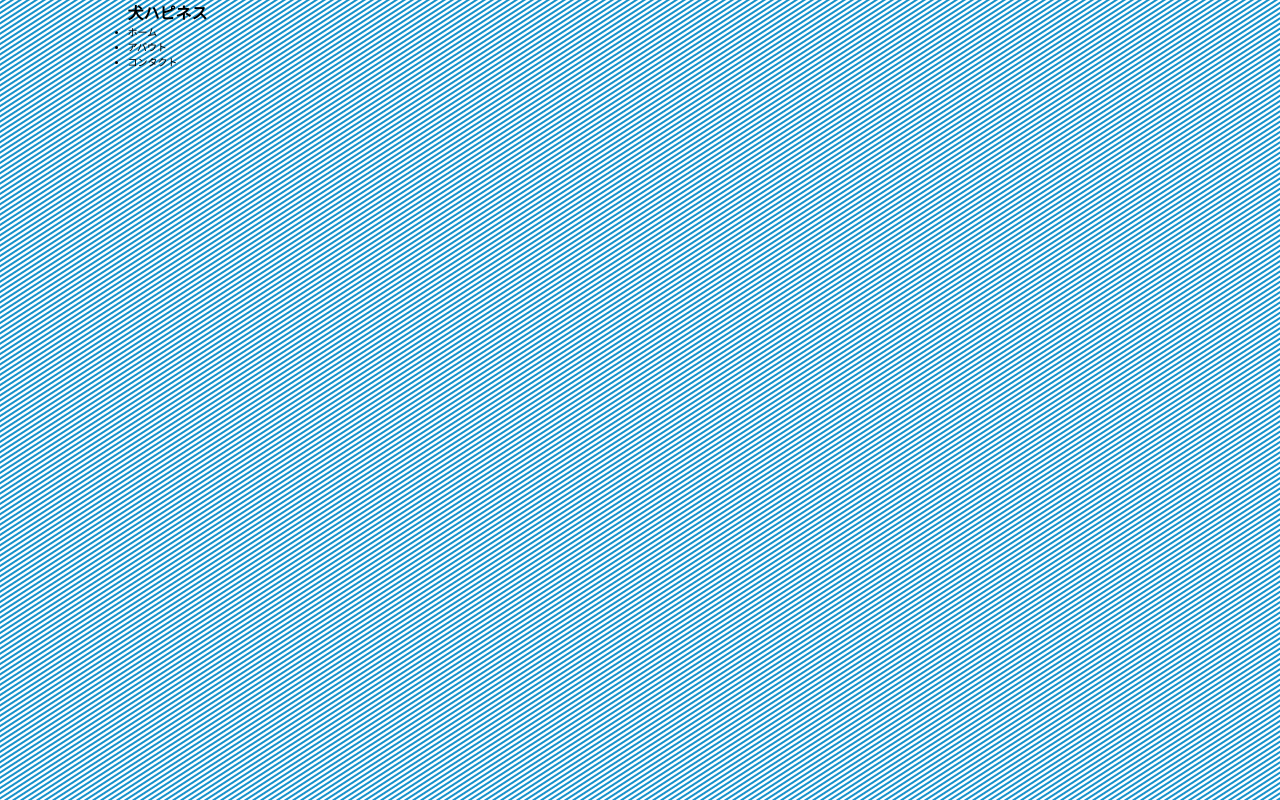
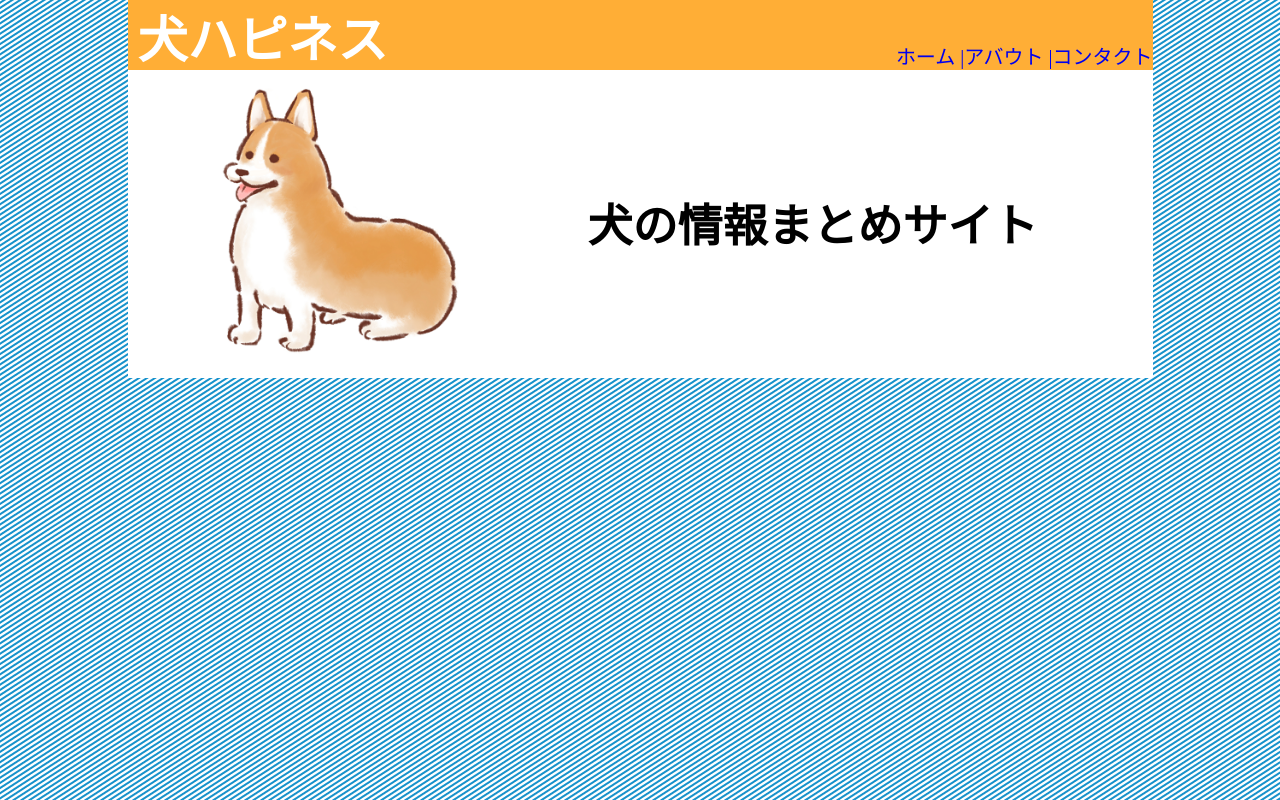
Before and after one commit to Tomo-create/SaSS-practice_dog, a plain HTML site: page index.html in a window 1280 px wide. Drawn offline with nearby package versions, Linux system fonts and the light colour scheme; files that its build step writes are made by us from their sources.

Commit message:
ヘッダー完成。2h

```diff
--- a/css/style.scss
+++ b/css/style.scss
@@ -12,10 +12,63 @@ html{
 }
 
 h1{
-  font-size: 1.6rem;
+  font-size: 5rem;
+  display: inline-block;
 }
 
 .wrap{
   width: 1025px;
   margin: auto;
+  background-color: #fff;
+
+  header{
+    background-color: #FFAE36;
+  }
+
+  .HeaderBar{
+    position: relative;
+    width: 100%;
+    height: 70px;
+    h1{
+      position: absolute;
+      color: #fff;
+      left: 10px;
+    }
+    .HeaderBarMenu{
+      list-style: none;
+      position: absolute;
+      bottom: 0;
+      right: 0;
+      li{
+        float: right;
+        font-size: 20px;
+        a{
+          text-decoration: none;
+        }
+      }
+    }
+  }
+
+  .HeaderBar::after{
+    position: fixed;
+  }
+
+  .HeaderImg{
+    background-color: #fff;
+    position: relative;
+    width: 100%;
+    height: 308px;
+    img{
+      position: absolute;
+      width: 40%;
+    }
+    h2{
+      position: absolute;
+      font-size: 4.5rem;
+      top: 120px;
+      left: 460px;
+    }
+  }
+
+
 }
--- a/index.html
+++ b/index.html
@@ -4,16 +4,22 @@
     <meta charset="UTF-8">
     <meta name="viewport" content="width=device-width, initial-scale=1.0">
     <title>SCSS-practice_犬ハピネス</title>
-    <link rel="stylesheet" href="style.css">
+    <link rel="stylesheet" href="css/style.css">
   <body>
     <div class="wrap">
       <header>
-        <h1>犬ハピネス</h1>
-        <ul>
-          <li>ホーム</li>
-          <li>アバウト</li>
-          <li>コンタクト</li>
-        </ul>
+        <div class="HeaderBar">
+          <h1>犬ハピネス</h1>
+          <ul class="HeaderBarMenu">
+            <li><a href="#">コンタクト</a></li>
+            <li><a href="#">アバウト |</a></li>
+            <li><a href="#">ホーム |</a></li>
+          </ul>
+        </div>
+        <div class="HeaderImg">
+          <img src="img/header_resized.png" alt="ヘッダー画像">
+          <h2>犬の情報まとめサイト</h2>
+        </div>
       </header>
     </div>
   </body>
```
Also changed, not shown: css/style.css, img/header.jpg (added), img/header_resized.png (added), 1 other file.
